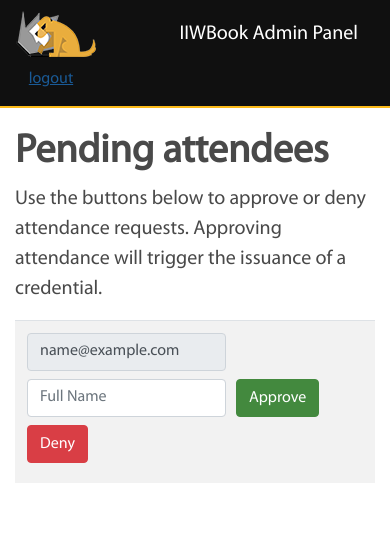
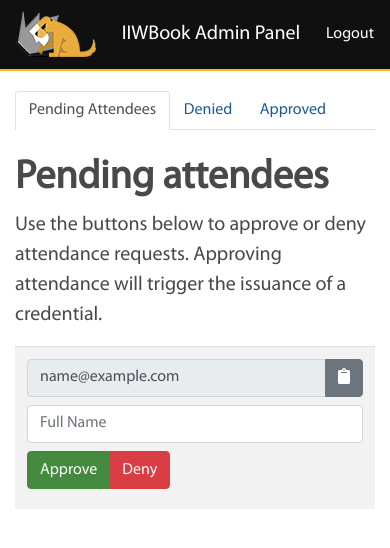
Before and after one commit to bcgov/iiwbook, a Django app: template src/iiw_book/templates/backend.html in a window 390 px wide. Shown: the top 548 px of the page. Run offline with Django 3.2, Linux system fonts and the light colour scheme; the template is opened without the code that fills it: values that come from a table or form of the project are taken from there, others are empty; tables that the repository leaves empty hold one stand-in row (values such as "Sample post"); parts of the project's set-up code (start-up, migrations or seed data) failed here and were passed over; some libraries are stand-ins or nearby versions.

Commit message:
add button to copy email address; improve mobile support
Signed-off-by: Andrew Whitehead <cywolf@gmail.com>

```diff
--- a/src/iiw_book/templates/backend.html
+++ b/src/iiw_book/templates/backend.html
@@ -20,6 +20,15 @@
 
     <link rel="stylesheet" href="{% static 'css/app.css' %}" />
     <link rel="stylesheet" href="{% static 'css/bcgov_theme.min.css' %}" />
+    <link rel="stylesheet" href="https://use.fontawesome.com/releases/v5.8.1/css/all.css" integrity="sha384-50oBUHEmvpQ+1lW4y57PTFmhCaXp0ML5d60M1M7uH2+nqUivzIebhndOJK28anvf" crossorigin="anonymous">
+    <script type="text/javascript">
+    	function copyEmail(form) {
+    		var email = form.elements.email[0];
+    		email.focus();
+    		email.select();
+    		document.execCommand("copy");
+    	}
+    </script>
   </head>
   <body>
     <!--[if lt IE 7]>
@@ -29,7 +38,7 @@
       </p>
     <![endif]-->
     <header>
-      <nav class="navbar navbar-expand-lg navbar-dark">
+      <nav class="navbar navbar-expand-md navbar-dark">
         <!-- Navbar content -->
         <div class="container">
           <a class="navbar-brand" href="/">
@@ -45,10 +54,22 @@
               alt="IIW Dog Logo"
             />
           </a>
-          <div class="collapse navbar-collapse" id="navbarColor01">
-            <ul class="navbar-nav mr-auto">
-              <li class="nav-item active">
-                <a class="nav-link" href="/backend">Pending Attendees</a>
+          <div class="navbar-brand">
+            IIWBook Admin Panel
+          </div>
+          <div class="navbar-nav">
+            <a class="nav-link" href="{% url 'logout' %}">Logout</a>
+          </div>
+        </div>
+      </nav>
+    </header>
+    <main role="main">
+      <div class="container">
+        <div class="row">
+          <div class="col-md-9 col-sm-10">
+            <ul class="nav nav-tabs mb-4">
+              <li class="nav-item">
+                <a class="nav-link active" href="/backend">Pending Attendees</a>
               </li>
               <li class="nav-item">
                 <a class="nav-link" href="/backend/denied">Denied</a>
@@ -57,25 +78,17 @@
                 <a class="nav-link" href="/backend/approved">Approved</a>
               </li>
             </ul>
-          </div>
-          <div class="navbar-brand">
-            IIWBook Admin Panel
-          </div>
-          <div class="nav-link">
-            <a href="{% url 'logout' %}">logout</a>
-          </div>
-        </div>
-      </nav>
-    </header>
-    <main role="main">
-      <div class="container">
-        <div class="row">
-          <div class="col-md-9 col-sm-8">
+
             <h1>Pending attendees</h1>
             <p class="lead">
               Use the buttons below to approve or deny attendance requests.
               Approving attendance will trigger the issuance of a credential.
             </p>
+          </div>
+        </div>
+
+        <div class="row">
+          <div class="col-sm-12">
 
             <table class="table table-striped">
               <tbody>
@@ -85,15 +98,17 @@
                     <form action="/attendees/submit" method="POST">
                       {% csrf_token %}
                       <div class="form-row align-items-center">
-                        <div class="col-auto">
+                        <div class="col-sm">
                           <label class="sr-only" for="inlineFormInput">Email</label>
+                          <div class="input-group mb-2">
                             <input
                               name="email"
                               type="text"
-                            class="form-control mb-2"
+                              class="form-control"
                               id="inlineFormInput"
                               value="{{ attendee.email }}"
-                            disabled
+                              size="30"
+                              readonly
                             />
                             <input
                               name="email"
@@ -101,8 +116,12 @@
                               value="{{ attendee.email }}"
                               hidden
                             />
+                            <div class="input-group-append">
+                              <button type="button" class="btn btn-secondary" onclick="copyEmail(this.form)"><span class="fa fa-clipboard"></span></button>
                             </div>
-                        <div class="col-auto">
+                          </div>
+                        </div>
+                        <div class="col-sm">
                           <label class="sr-only" for="inlineFormInputGroup"
                             >Full Name</label
                           >
@@ -112,16 +131,15 @@
                             class="form-control mb-2"
                             id="inlineFormInputGroup"
                             placeholder="Full Name"
+                            size="30"
                             required
                           />
                         </div>
                         <div class="col-auto">
-                          <input value="Approve" type="submit" class="btn btn-success mb-2" name="approve">
-                          </input>
+                          <div class="btn-group mb-2" role="group">
+                            <button type="submit" class="btn btn-success" name="approve">Approve</button>
+                            <button type="submit" class="btn btn-danger" name="deny">Deny</button>
                           </div>
-                        <div class="col-auto">
-                          <input value="Deny" type="submit" class="btn btn-danger mb-2" name="deny">
-                          </input>
                         </div>
                       </div>
                     </form>
```
Also changed, not shown: src/iiw_book/templates/backend_approved.html (+41 -22 lines), src/iiw_book/templates/backend_denied.html (+42 -23 lines). Lines whose indentation alone changed are shown as unchanged.
